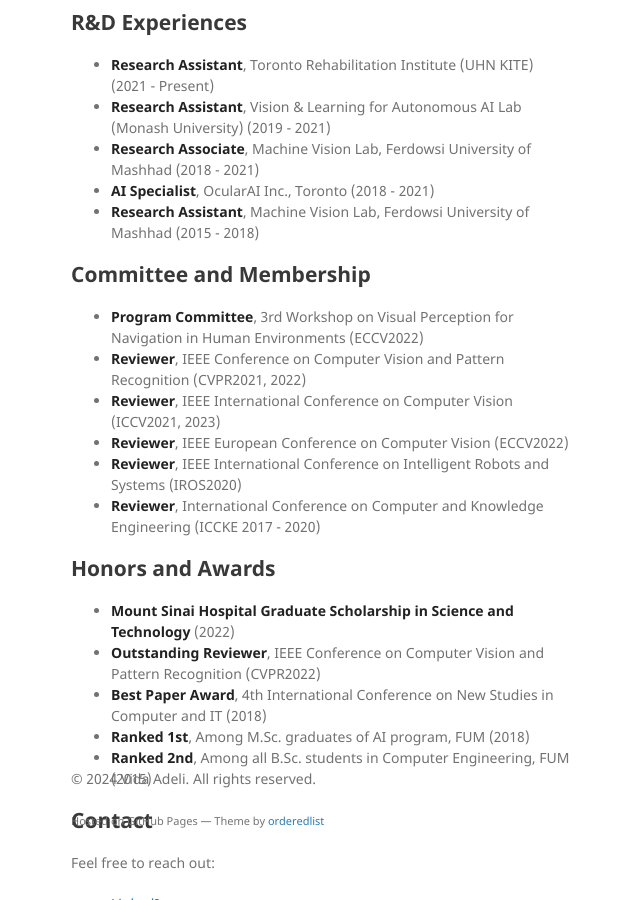
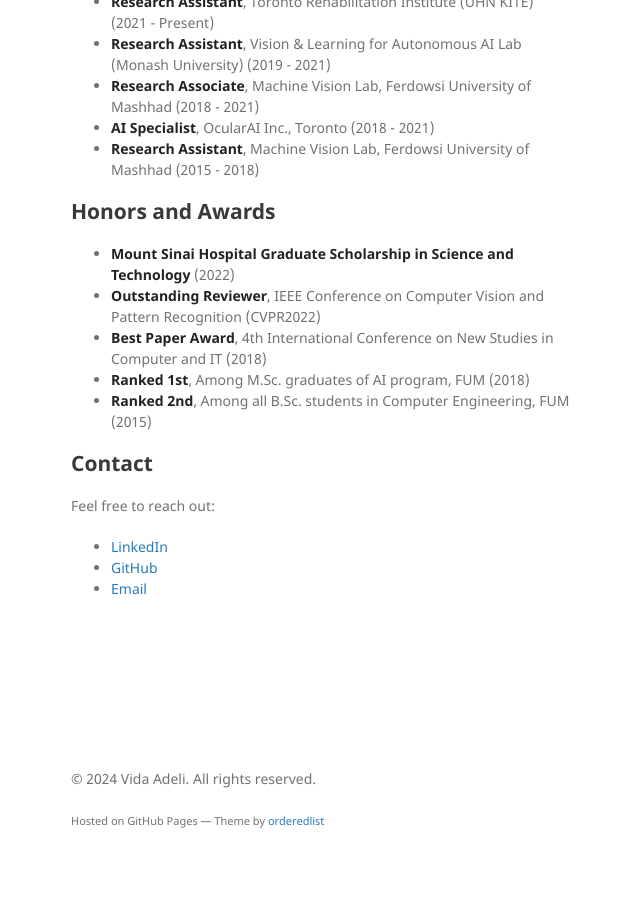
Before and after one commit to vadeli/vadeli.github.io, a Jekyll site: the page built from index.md, in a window 1280 px wide and 900 px high, scrolled down 2055 px. Shown: the whole window, without its empty margins (139-779 px from the left). Built offline with Jekyll 4.4.1, drawn with Linux system fonts in a browser that asks for light colours; our own code applies the rules of GitHub Pages for plain Markdown files; some of the changed text lies outside the part shown.

Commit message:
Update index.md

```diff
--- a/index.md
+++ b/index.md
@@ -66,15 +63,6 @@ For a complete list of publications, visit [my Google Scholar profile](https://s
 - **AI Specialist**, OcularAI Inc., Toronto (2018 - 2021)
 - **Research Assistant**, Machine Vision Lab, Ferdowsi University of Mashhad (2015 - 2018)
 
-## Committee and Membership
-
-- **Program Committee**, 3rd Workshop on Visual Perception for Navigation in Human Environments (ECCV2022)
-- **Reviewer**, IEEE Conference on Computer Vision and Pattern Recognition (CVPR2021, 2022)
-- **Reviewer**, IEEE International Conference on Computer Vision (ICCV2021, 2023)
-- **Reviewer**, IEEE European Conference on Computer Vision (ECCV2022)
-- **Reviewer**, IEEE International Conference on Intelligent Robots and Systems (IROS2020)
-- **Reviewer**, International Conference on Computer and Knowledge Engineering (ICCKE 2017 - 2020)
-
 ## Honors and Awards
 
 - **Mount Sinai Hospital Graduate Scholarship in Science and Technology** (2022)
@@ -88,6 +76,6 @@ For a complete list of publications, visit [my Google Scholar profile](https://s
 
 Feel free to reach out:
 
-- [LinkedIn](https://www.linkedin.com/in/vida-adeli-3a970384/)
+- [LinkedIn](https://www.linkedin.com/in/vida-adeli/)
 - [GitHub](https://github.com/vida-adeli)
 - [Email](mailto:vida.adeli@mail.utoronto.ca)
```
Also changed, not shown: other parts of index.md (+0 -3 lines).
